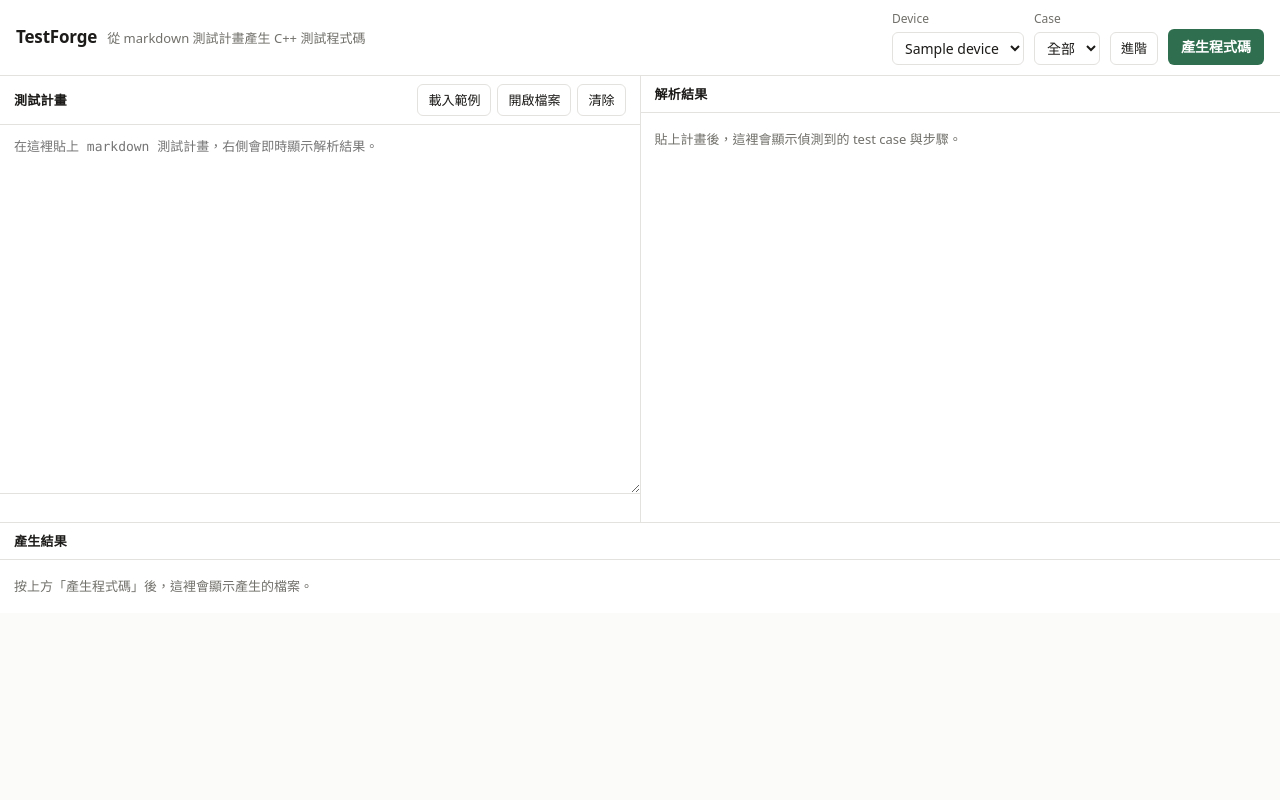
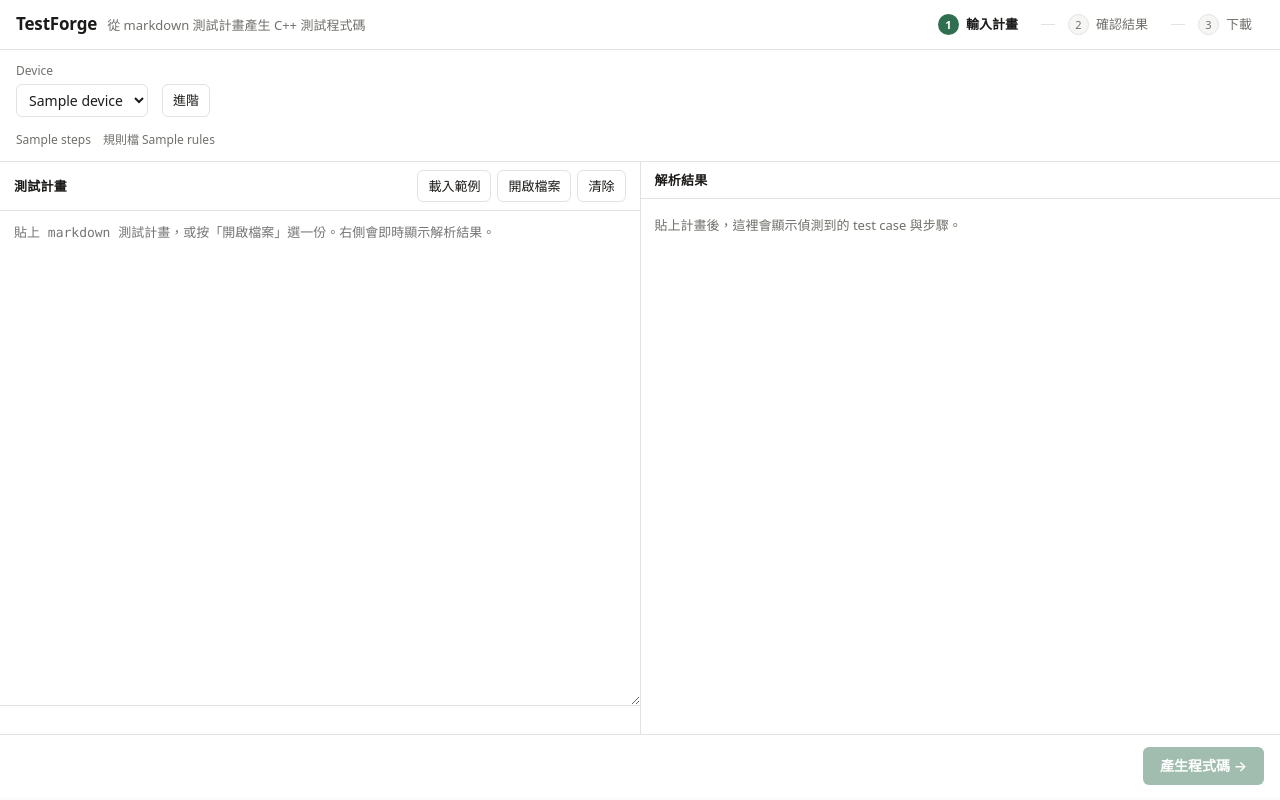
Before and after one commit to JonasHuang178/TestForge, a Python web app: template src/testforge/web/templates/index.html in a window 1280 px wide. Run offline with Jinja, Linux system fonts and the light colour scheme; the template is opened without the code that fills it: most values are stand-ins (such as "Sample title", 1, 10 or a date in 2020).

Commit message:
Turn the page into a three-step flow
Input the plan and choose a device, confirm the generated code, then
download. The single screen put all three in front of the user at once
and left it to them to work out the order; the steps make it explicit
and give the confirm-or-go-back point a place to live.

Step 1 refuses to advance until the plan actually yields a case, so
nobody is carried to an empty result screen, and a generation that fails
on the plan's content renders where the plan can be fixed rather than on
a results page. Going back keeps the source. Step 3 lists each file with
its own download and only offers an archive when there is more than one,
since zipping a single file is a slower way to download it.

Two things found while checking the result in a browser:

The device hint read "步驟標題層級 H2" for a device that reads steps as
plain lines, where no heading level applies. It now describes the style,
and the override is disabled unless the device reads headings.

Restoring the layout dropped the base control styles: every button and
select had fallen back to the browser's default chrome, which a computed
background of rgb(239,239,239) on a .primary button confirmed. The block
sat between the two markers the rewrite replaced.

116 tests. Verified in Chromium: the whole flow including a real file
download, both colour schemes, and 420px wide with no horizontal
overflow.

Co-Authored-By: Claude Opus 5 <noreply@anthropic.com>
Claude-Session: https://claude.ai/code/session_01916pMKhEDzY1E3HAPa7im4

```diff
--- a/src/testforge/web/static/app.css
+++ b/src/testforge/web/static/app.css
@@ -64,10 +64,10 @@ body {
 
 .muted { color: var(--muted); }
 
-/* ---- top bar ---- */
+/* ---- top bar and stepper ---- */
 
 .bar {
-  display: flex; flex-wrap: wrap; gap: 12px;
+  display: flex; flex-wrap: wrap; gap: 12px 20px;
   align-items: center; justify-content: space-between;
   padding: 10px 16px;
   background: var(--surface);
@@ -79,10 +79,39 @@ body {
 .brand strong { font-size: 17px; letter-spacing: -0.01em; }
 .brand .muted { font-size: 13px; }
 
-.controls { display: flex; align-items: flex-end; gap: 10px; flex-wrap: wrap; }
-/* A select sizes itself to its longest option; case titles are arbitrarily
-   long, so cap it rather than let the bar reflow. */
-.controls select { max-width: 24ch; }
+.stepper {
+  display: flex; align-items: center; gap: 6px;
+  list-style: none; margin: 0; padding: 0;
+  font-size: 13px; color: var(--muted);
+}
+.stepper li {
+  display: flex; align-items: center; gap: 7px;
+  padding: 4px 12px 4px 5px;
+  border-radius: 999px;
+}
+/* The connector is drawn on the item rather than between them, so wrapping
+   on a narrow screen cannot leave a dangling line. */
+.stepper li + li::before {
+  content: ""; width: 14px; height: 1px;
+  background: var(--border); margin-right: 6px;
+}
+.stepper .n {
+  display: inline-grid; place-items: center;
+  width: 21px; height: 21px; border-radius: 50%;
+  background: var(--code-bg); color: var(--muted);
+  font-size: 11px; font-variant-numeric: tabular-nums;
+  border: 1px solid var(--border);
+}
+.stepper li.current { color: var(--text); font-weight: 600; }
+.stepper li.current .n {
+  background: var(--accent); color: var(--accent-text); border-color: transparent;
+}
+.stepper li.done .n {
+  background: transparent; color: var(--accent); border-color: var(--accent);
+}
+.stepper li.done::after { content: "✓"; color: var(--accent); font-size: 11px; }
+
+/* ---- controls ---- */
 
 label {
   display: flex; flex-direction: column; gap: 3px;
@@ -97,6 +126,7 @@ select, input[type=text] {
   border: 1px solid var(--border);
   border-radius: var(--radius);
 }
+select[disabled] { opacity: 0.5; }
 
 button {
   font: inherit; font-size: 14px;
@@ -107,26 +137,73 @@ button {
   color: var(--text);
   cursor: pointer;
 }
-button:hover { border-color: var(--muted); }
+button:hover:not([disabled]) { border-color: var(--muted); }
+button[disabled] { opacity: 0.45; cursor: not-allowed; }
 button.primary {
   background: var(--accent); color: var(--accent-text);
   border-color: transparent; font-weight: 600;
+  padding: 7px 16px;
 }
-button.primary:hover { filter: brightness(1.08); }
-button.primary[disabled] { opacity: 0.55; cursor: progress; }
+button.primary:hover:not([disabled]) { filter: brightness(1.08); }
 button.ghost { font-size: 13px; padding: 5px 10px; }
 
-/* ---- advanced row ---- */
+.filelabel {
+  display: inline-flex; align-items: center;
+  font-size: 13px; padding: 5px 10px;
+  color: var(--text);
+  border: 1px solid var(--border); border-radius: var(--radius);
+  cursor: pointer;
+}
+.filelabel:hover { border-color: var(--muted); }
 
-.advanced {
-  display: flex; gap: 14px; flex-wrap: wrap; align-items: flex-end;
-  padding: 10px 16px;
+/* ---- step shell ---- */
+
+/* Fills the window below the sticky header, so a short step's footer sits at
+   the bottom of the viewport instead of floating in the middle of a blank
+   page. */
+.step {
+  display: flex; flex-direction: column;
+  min-height: calc(100vh - 53px);
+}
+.step > .panes { flex: 1; }
+.step-actions { margin-top: auto; }
+
+.step-bar {
+  display: flex; align-items: flex-end; gap: 14px; flex-wrap: wrap;
+  padding: 12px 16px;
   background: var(--surface);
   border-bottom: 1px solid var(--border);
 }
-.advanced .grow { flex: 1 1 280px; }
-.advanced input[type=text] { width: 100%; }
-.advanced .hint { flex-basis: 100%; margin: 0; font-size: 12px; }
+.step-bar .hint { flex-basis: 100%; margin: 0; font-size: 12px; }
+
+.step-intro { padding: 16px 16px 10px; }
+.step-intro h2 { margin: 0 0 4px; font-size: 16px; }
+.step-intro p { margin: 0; font-size: 13px; }
+
+.step-actions {
+  display: flex; align-items: center; justify-content: flex-end;
+  gap: 10px; padding: 12px 16px;
+  background: var(--surface);
+  border-top: 1px solid var(--border);
+}
+.step-actions .muted { margin-right: auto; font-size: 13px; }
+
+.scroll-tall { padding: 0 16px 4px; }
+
+/* ---- step 3 ---- */
+
+.file-list { list-style: none; margin: 0; padding: 0 16px; }
+.file-list li {
+  display: flex; align-items: center; justify-content: space-between;
+  gap: 12px; padding: 10px 12px; margin-bottom: 8px;
+  border: 1px solid var(--border); border-radius: var(--radius);
+  background: var(--surface);
+}
+.file-list code { font-family: var(--mono); font-size: 13px; }
+
+.download-actions {
+  display: flex; gap: 10px; padding: 8px 16px 16px;
+}
 
 /* ---- panes ---- */
 
@@ -135,7 +212,7 @@ button.ghost { font-size: 13px; padding: 5px 10px; }
   grid-template-columns: minmax(0, 1fr) minmax(0, 1fr);
   gap: 1px;
   background: var(--border);
-  min-height: 48vh;
+  min-height: 52vh;
 }
 
 .pane {
@@ -151,15 +228,6 @@ button.ghost { font-size: 13px; padding: 5px 10px; }
 .pane-head h2 { margin: 0; font-size: 13px; font-weight: 600; letter-spacing: 0.02em; }
 .pane-head .muted { font-size: 12px; }
 .pane-actions { display: flex; gap: 6px; }
-
-.filelabel {
-  display: inline-flex; align-items: center;
-  font-size: 13px; padding: 5px 10px;
-  color: var(--text);
-  border: 1px solid var(--border); border-radius: var(--radius);
-  cursor: pointer;
-}
-.filelabel:hover { border-color: var(--muted); }
 
 textarea {
   flex: 1; min-height: 46vh; resize: vertical;
@@ -245,8 +313,7 @@ textarea {
 
 /* ---- results ---- */
 
-.results { border-top: 1px solid var(--border); background: var(--surface); }
-#artifacts { padding: 12px 14px; }
+#artifacts { padding: 0; }
 
 .artifact-head {
   display: flex; align-items: center; justify-content: space-between;
@@ -286,5 +353,8 @@ pre.code code { font: inherit; }
 @media (max-width: 900px) {
   .panes { grid-template-columns: minmax(0, 1fr); }
   textarea { min-height: 34vh; }
-  .controls { width: 100%; }
+  .bar { gap: 10px; }
+  .stepper { width: 100%; justify-content: space-between; font-size: 12px; }
+  .stepper li { padding-right: 8px; }
+  .stepper li + li::before { width: 8px; margin-right: 2px; }
 }
--- a/src/testforge/web/static/app.js
+++ b/src/testforge/web/static/app.js
@@ -1,28 +1,47 @@
 "use strict";
 
-// Deliberately dependency-free. Every interaction here is one fetch plus an
-// innerHTML swap, and the server already returns rendered HTML, so a framework
-// would add a vendored file and a version to maintain without removing code.
-// It also means the page works on an isolated network, which matters for a tool
-// used beside device test benches.
+// Dependency-free on purpose. Every interaction is one fetch plus an innerHTML
+// swap of server-rendered HTML, so a framework would add a vendored file and a
+// version to maintain without removing code. It also means the page works on an
+// isolated network, which matters beside a test bench.
 
 const $ = (sel) => document.querySelector(sel);
+const $$ = (sel) => [...document.querySelectorAll(sel)];
 
 const els = {
   source: $("#source"),
   device: $("#device"),
-  caseSel: $("#case"),
   stepLevel: $("#step-level"),
   preview: $("#preview"),
   previewStatus: $("#preview-status"),
   editorStatus: $("#editor-status"),
   artifacts: $("#artifacts"),
-  generate: $("#generate"),
   advanced: $("#advanced"),
   deviceHint: $("#device-hint"),
   downloadForm: $("#download-form"),
   file: $("#file"),
+  toStep2: $("#to-step-2"),
+  step1Note: $("#step1-note"),
+  fileList: $("#file-list"),
+  downloadSummary: $("#download-summary"),
 };
+
+// ------------------------------------------------------------------- steps
+
+let currentStep = 1;
+
+function goToStep(n) {
+  currentStep = n;
+  $$(".step").forEach((section) => {
+    section.hidden = section.id !== `step-${n}`;
+  });
+  $$("#stepper li").forEach((li) => {
+    const step = Number(li.dataset.step);
+    li.classList.toggle("current", step === n);
+    li.classList.toggle("done", step < n);
+  });
+  window.scrollTo({ top: 0, behavior: "smooth" });
+}
 
 // ---------------------------------------------------------------- form state
 
@@ -30,7 +49,6 @@ function currentForm() {
   const data = new FormData();
   data.set("source", els.source.value);
   data.set("device_id", els.device.value || "");
-  if (els.caseSel.value) data.set("case_selector", els.caseSel.value);
   if (els.stepLevel.value) data.set("step_level", els.stepLevel.value);
   return data;
 }
@@ -38,8 +56,9 @@ function currentForm() {
 function describeDevice() {
   const opt = els.device.selectedOptions[0];
   if (!opt) return;
-  els.deviceHint.textContent =
-    `步驟標題層級 H${opt.dataset.stepLevel}　規則檔 ${opt.dataset.rules}`;
+  els.deviceHint.textContent = `${opt.dataset.steps}　規則檔 ${opt.dataset.rules}`;
+  // The override only bites when the device reads steps as headings.
+  els.stepLevel.disabled = opt.dataset.style !== "heading";
 }
 
 // ------------------------------------------------------------- live preview
@@ -54,6 +73,13 @@ function schedulePreview(delay = 350) {
 
 async function runPreview() {
   const seq = ++previewSeq;
+  if (!els.source.value.trim()) {
+    els.preview.innerHTML =
+      '<p class="empty">貼上計畫後，這裡會顯示偵測到的 test case 與步驟。</p>';
+    els.previewStatus.textContent = "";
+    setReady(false, "");
+    return;
+  }
   els.previewStatus.textContent = "解析中…";
   try {
     const res = await fetch("/preview", { method: "POST", body: currentForm() });
@@ -62,88 +88,115 @@ async function runPreview() {
     if (seq !== previewSeq) return;
     els.preview.innerHTML = html;
     els.previewStatus.textContent = "";
-    syncCaseOptions();
+
+    const cases = els.preview.querySelectorAll(".case").length;
+    const steps = els.preview.querySelectorAll(".steps li").length;
+    if (res.ok && cases > 0) {
+      setReady(true, `偵測到 ${cases} 個 test case、${steps} 個步驟`);
+    } else {
+      setReady(false, "這份計畫目前無法產生程式碼，請看右側的 diagnostics");
+    }
   } catch (err) {
     if (seq !== previewSeq) return;
     els.previewStatus.textContent = "解析失敗：" + err.message;
+    setReady(false, "");
   }
 }
 
-// Keeps the case selector in step with what the preview actually found, so it
-// can never offer a case number that does not exist.
-function syncCaseOptions() {
-  const cases = [...els.preview.querySelectorAll(".case")];
-  const previous = els.caseSel.value;
-  els.caseSel.innerHTML = '<option value="">全部</option>';
-  cases.forEach((node) => {
-    const opt = document.createElement("option");
-    opt.value = node.dataset.index;
-    const title = node.dataset.title || "";
-    opt.textContent = `${node.dataset.index}. ` + (title.length > 26 ? title.slice(0, 25) + "…" : title);
-    els.caseSel.appendChild(opt);
-  });
-  if (previous && Number(previous) <= cases.length) els.caseSel.value = previous;
+// The step cannot be left until the plan actually yields something, so the
+// user is never carried to an empty result screen.
+function setReady(ready, note) {
+  els.toStep2.disabled = !ready;
+  els.step1Note.textContent = note;
 }
 
 function updateEditorStatus() {
   const text = els.source.value;
   const lines = text ? text.split("\n").length : 0;
-  els.editorStatus.textContent = text
-    ? `${lines} 行　${text.length} 字元`
-    : " ";
+  els.editorStatus.textContent = text ? `${lines} 行　${text.length} 字元` : " ";
 }
 
 // ------------------------------------------------------------------ generate
 
-async function runGenerate() {
-  if (!els.source.value.trim()) {
-    els.artifacts.innerHTML =
-      '<p class="banner error">請先貼上或載入一份測試計畫。</p>';
-    return;
-  }
-  els.generate.disabled = true;
-  els.generate.textContent = "產生中…";
+async function generate() {
+  els.toStep2.disabled = true;
+  els.toStep2.textContent = "產生中…";
   try {
     const res = await fetch("/generate", { method: "POST", body: currentForm() });
     els.artifacts.innerHTML = await res.text();
+
+    if (els.artifacts.querySelector(".banner.error")) {
+      // Generation failed on the plan's content: stay here, where it can be
+      // fixed, rather than showing a result screen with an error on it.
+      els.preview.innerHTML = els.artifacts.innerHTML;
+      els.artifacts.innerHTML = "";
+      setReady(false, "產生失敗，請看右側說明");
+      return;
+    }
+
     highlightAll();
-    bindArtifacts();
-    els.artifacts.scrollIntoView({ behavior: "smooth", block: "start" });
+    bindTabs();
+    fillDownloadStep();
+    goToStep(2);
   } catch (err) {
-    els.artifacts.innerHTML =
-      '<p class="banner error">產生失敗：' + escapeHtml(err.message) + "</p>";
+    els.step1Note.textContent = "產生失敗：" + err.message;
   } finally {
-    els.generate.disabled = false;
-    els.generate.textContent = "產生程式碼";
+    els.toStep2.textContent = "產生程式碼 →";
+    els.toStep2.disabled = false;
   }
 }
 
-function bindArtifacts() {
-  const tabs = [...els.artifacts.querySelectorAll(".tab")];
-  const panes = [...els.artifacts.querySelectorAll(".artifact")];
-  const fileButton = els.artifacts.querySelector('[data-download="file"]');
-
+function bindTabs() {
+  const tabs = $$("#artifacts .tab");
+  const panes = $$("#artifacts .artifact");
   tabs.forEach((tab) => {
     tab.addEventListener("click", () => {
       tabs.forEach((t) => t.classList.toggle("active", t === tab));
       panes.forEach((p) => (p.hidden = p.id !== tab.dataset.target));
-      const shown = panes.find((p) => !p.hidden);
-      if (fileButton && shown) fileButton.dataset.path = shown.dataset.path;
     });
-  });
-
-  els.artifacts.querySelectorAll("[data-download]").forEach((btn) => {
-    btn.addEventListener("click", () => submitDownload(btn.dataset.download, btn.dataset.path));
   });
 }
 
-// A real form post rather than fetch: the browser then handles the file dialog
+function fillDownloadStep() {
+  const summary = $("#artifacts .summary");
+  if (summary) {
+    els.downloadSummary.textContent =
+      `${summary.dataset.cases} 個 test case、${summary.dataset.steps} 個步驟，` +
+      `產生 ${summary.dataset.files} 個檔案。`;
+  }
+
+  const panes = $$("#artifacts .artifact");
+  // An archive of one file is just a slower way to download that file.
+  $(".download-actions").hidden = panes.length < 2;
+
+  els.fileList.innerHTML = "";
+  panes.forEach((pane) => {
+    const path = pane.dataset.path;
+    const li = document.createElement("li");
+
+    const name = document.createElement("code");
+    name.textContent = path;
+
+    const button = document.createElement("button");
+    button.type = "button";
+    // With one file this is the whole point of the step, so it leads; with
+    // several, a row of green buttons would just be noise.
+    button.className = panes.length === 1 ? "primary" : "ghost";
+    button.textContent = "下載";
+    button.addEventListener("click", () => submitDownload("file", path));
+
+    li.append(name, button);
+    els.fileList.appendChild(li);
+  });
+}
+
+// A real form post rather than fetch: the browser then handles the save dialog
 // and the Content-Disposition filename itself.
 function submitDownload(what, path) {
   const f = els.downloadForm;
   f.source.value = els.source.value;
   f.device_id.value = els.device.value || "";
-  f.case_selector.value = els.caseSel.value || "";
+  f.case_selector.value = "";
   f.step_level.value = els.stepLevel.value || "";
   f.what.value = what;
   f.path.value = path || "";
@@ -163,8 +216,8 @@ const CPP_KEYWORDS = [
   "virtual", "void", "volatile", "while",
 ];
 
-// One pass, alternation ordered so that comments and strings win over anything
-// they contain. Tokenising the raw text and escaping each piece as the output is
+// One pass, alternation ordered so comments and strings win over anything they
+// contain. Tokenising the raw text and escaping each piece as the output is
 // built avoids the usual bug of running the pattern over pre-escaped HTML,
 // where an escaped quote no longer looks like a string delimiter.
 const CPP_PATTERN = new RegExp(
@@ -205,7 +258,7 @@ function highlightCpp(code) {
 }
 
 function highlightAll() {
-  els.artifacts.querySelectorAll("pre.code > code").forEach((node) => {
+  $$("#artifacts pre.code > code").forEach((node) => {
     node.innerHTML = highlightCpp(node.textContent);
   });
 }
@@ -222,14 +275,22 @@ els.device.addEventListener("change", () => {
   schedulePreview(0);
 });
 els.stepLevel.addEventListener("change", () => schedulePreview(0));
-els.generate.addEventListener("click", runGenerate);
+
+els.toStep2.addEventListener("click", generate);
+$("#to-step-3").addEventListener("click", () => goToStep(3));
+$("#back-to-1").addEventListener("click", () => goToStep(1));
+$("#back-to-2").addEventListener("click", () => goToStep(2));
+$("#restart").addEventListener("click", () => goToStep(1));
+$$("[data-download='zip']").forEach((b) =>
+  b.addEventListener("click", () => submitDownload("zip"))
+);
 
 $("#toggle-advanced").addEventListener("click", () => {
   els.advanced.hidden = !els.advanced.hidden;
 });
 
-// Each device ships its own sample, because a plan written for one device's
-// heading conventions parses to nothing under another's.
+// Each device ships its own sample: a plan written for one device's heading
+// conventions parses to nothing under another's.
 function examplePlanFor(deviceId) {
   const node = document.querySelector(`.example-plan[data-device="${deviceId}"]`);
   // textContent, not innerHTML: the browser has already decoded the entities.
@@ -256,9 +317,7 @@ function syncExampleButton() {
 $("#clear").addEventListener("click", () => {
   els.source.value = "";
   updateEditorStatus();
-  els.preview.innerHTML =
-    '<p class="empty">貼上計畫後，這裡會顯示偵測到的 test case 與步驟。</p>';
-  els.caseSel.innerHTML = '<option value="">全部</option>';
+  schedulePreview(0);
 });
 
 // Read the file in the browser: no upload endpoint, no multipart handling.
@@ -278,3 +337,4 @@ els.file.addEventListener("change", (ev) => {
 describeDevice();
 syncExampleButton();
 updateEditorStatus();
+goToStep(1);
--- a/src/testforge/web/templates/_artifacts.html
+++ b/src/testforge/web/templates/_artifacts.html
@@ -9,12 +9,10 @@
     {% endfor %}
   </div>
   <div class="artifact-actions">
-    <span class="muted summary">
+    <span class="muted summary" data-cases="{{ summary.cases }}"
+          data-steps="{{ summary.steps }}" data-files="{{ artifacts | length }}">
       {{ summary.cases }} case / {{ summary.steps }} 步驟 / {{ artifacts | length }} 檔案
     </span>
-    <button type="button" class="ghost" data-download="file"
-            data-path="{{ artifacts[0].path }}" id="dl-file">下載此檔</button>
-    <button type="button" class="ghost" data-download="zip">下載 zip</button>
   </div>
 </div>
 
--- a/src/testforge/web/templates/index.html
+++ b/src/testforge/web/templates/index.html
@@ -15,30 +15,32 @@
     <span class="muted">從 markdown 測試計畫產生 C++ 測試程式碼</span>
   </div>
 
-  <div class="controls">
+  <ol class="stepper" id="stepper">
+    <li data-step="1" class="current"><span class="n">1</span>輸入計畫</li>
+    <li data-step="2"><span class="n">2</span>確認結果</li>
+    <li data-step="3"><span class="n">3</span>下載</li>
+  </ol>
+</header>
+
+<!-- ───────────────────────── step 1 ───────────────────────── -->
+<section class="step" id="step-1">
+
+  <div class="step-bar">
     <label>
       Device
       <select id="device" name="device_id">
         {% for d in devices %}
-        <option value="{{ d.id }}" data-step-level="{{ d.step_heading_level }}"
-                data-rules="{{ d.rules }}">
-          {{ d.name }}
-        </option>
+        <option value="{{ d.id }}" data-steps="{{ d.steps }}"
+                data-style="{{ d.step_style }}"
+                data-rules="{{ d.rules }}">{{ d.name }}</option>
         {% endfor %}
       </select>
     </label>
+    <button type="button" id="toggle-advanced" class="ghost">進階</button>
+    <p class="hint muted" id="device-hint"></p>
+  </div>
 
-    <label>
-      Case
-      <select id="case" name="case_selector"><option value="">全部</option></select>
-    </label>
-
-    <button type="button" id="toggle-advanced" class="ghost">進階</button>
-    <button type="button" id="generate" class="primary">產生程式碼</button>
-  </div>
-</header>
-
-<section id="advanced" class="advanced" hidden>
+  <div id="advanced" class="advanced" hidden>
     <label>
       步驟標題層級
       <select id="step-level">
@@ -48,10 +50,10 @@
         <option value="4">#### （H4）</option>
       </select>
     </label>
-  <p class="hint muted" id="device-hint"></p>
-</section>
+    <p class="hint muted">只有在 device 以標題辨識步驟時有作用。</p>
+  </div>
 
-<main class="panes">
+  <div class="panes">
     <section class="pane">
       <div class="pane-head">
         <h2>測試計畫</h2>
@@ -64,7 +66,7 @@
         </div>
       </div>
       <textarea id="source" spellcheck="false"
-              placeholder="在這裡貼上 markdown 測試計畫，右側會即時顯示解析結果。"></textarea>
+                placeholder="貼上 markdown 測試計畫，或按「開啟檔案」選一份。右側會即時顯示解析結果。"></textarea>
       <p class="statusline muted" id="editor-status">&nbsp;</p>
     </section>
 
@@ -77,15 +79,48 @@
         <p class="empty">貼上計畫後，這裡會顯示偵測到的 test case 與步驟。</p>
       </div>
     </section>
-</main>
+  </div>
 
-<section class="results">
-  <div class="pane-head">
-    <h2>產生結果</h2>
+  <footer class="step-actions">
+    <span class="muted" id="step1-note"></span>
+    <button type="button" id="to-step-2" class="primary" disabled>產生程式碼 →</button>
+  </footer>
+</section>
+
+<!-- ───────────────────────── step 2 ───────────────────────── -->
+<section class="step" id="step-2" hidden>
+  <div class="step-intro">
+    <h2>確認產生結果</h2>
+    <p class="muted">
+      anchor 標記之間的內容每次都會重寫，標記之外的手寫程式碼會保留。
+    </p>
   </div>
-  <div id="artifacts">
-    <p class="empty">按上方「產生程式碼」後，這裡會顯示產生的檔案。</p>
+
+  <div id="artifacts" class="scroll-tall"></div>
+
+  <footer class="step-actions">
+    <button type="button" id="back-to-1" class="ghost">← 上一步</button>
+    <button type="button" id="to-step-3" class="primary">確認，前往下載 →</button>
+  </footer>
+</section>
+
+<!-- ───────────────────────── step 3 ───────────────────────── -->
+<section class="step" id="step-3" hidden>
+  <div class="step-intro">
+    <h2>下載</h2>
+    <p class="muted" id="download-summary"></p>
   </div>
+
+  <ul class="file-list" id="file-list"></ul>
+
+  <div class="download-actions">
+    <button type="button" class="primary" data-download="zip">下載 zip</button>
+  </div>
+
+  <footer class="step-actions">
+    <button type="button" id="back-to-2" class="ghost">← 上一步</button>
+    <button type="button" id="restart" class="ghost">重新開始</button>
+  </footer>
 </section>
 
 <form id="download-form" method="post" action="/download" hidden>
```
Also changed, not shown: src/testforge/web/routes.py (+6 -1 lines), tests/test_web.py (+42 -0 lines), README.md. Lines whose indentation alone changed are shown as unchanged.
